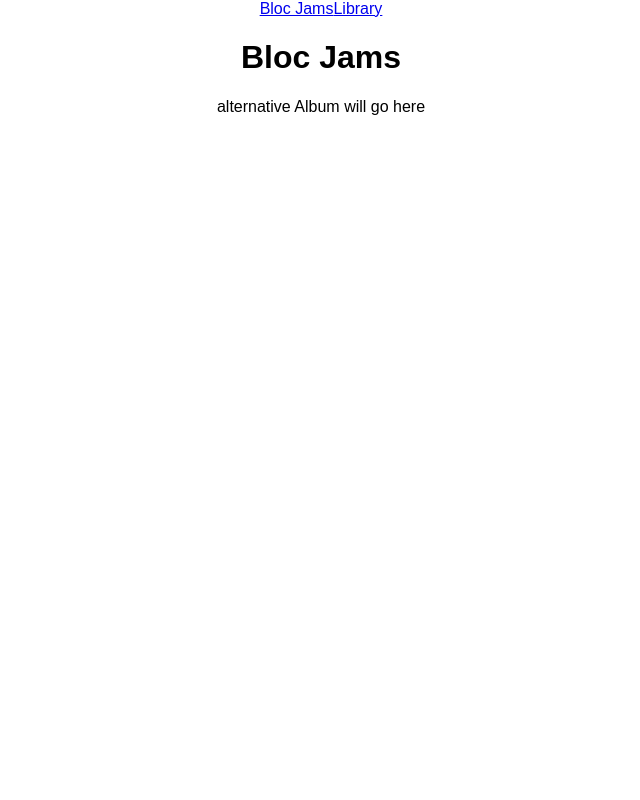
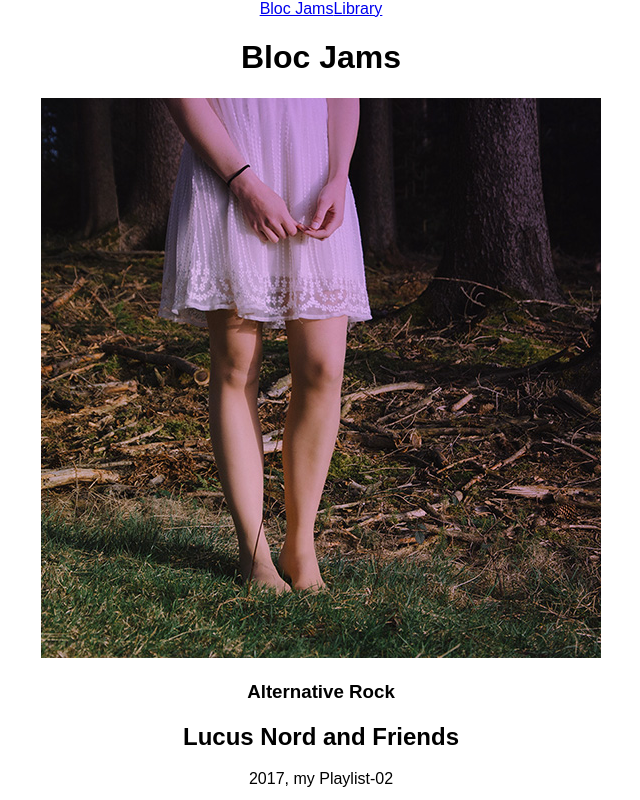
Before and after one commit to bakhumhlea/bloc-jams-react, a React (Create React App) app: page /album/alternative in a window 1280 px wide. Shown: the whole page, without its empty margins (319-959 px from the left). Built offline with nearby package versions, Linux system fonts and the light colour scheme.

Commit message:
6-components

```diff
--- a/src/components/Album.js
+++ b/src/components/Album.js
@@ -1,10 +1,35 @@
 import React, {Component} from 'react';
+import albumData from './../data/albums';
 
 class Album extends Component {
+  constructor(props) {
+    super(props);
+
+    const album = albumData.find( album => {
+      return album.slug === this.props.match.params.slug;
+    });
+    this.state = { album : album };
+  }
   render() {
     return (
       <section className="album">
-         {this.props.match.params.slug} Album will go here
+        <section id="album-info">
+          <img id="album-cover-art" src={this.state.album.albumCover}/>
+          <div className="album-details">
+            <h1 id="album-title">{this.state.album.title}</h1>
+            <h2 className="artist">{this.state.album.artist}</h2>
+            <div id="release-info">{this.state.album.releaseInfo}</div>
+          </div>
+        </section>
+        <table id="song-list">
+          <colgroup>
+            <col id="song-number-column" />
+            <col id="song-title-column" />
+            <col id="song-duration-column" />
+          </colgroup>
+          <tbody>
+          </tbody>
+        </table>
       </section>
     );
   }
--- a/src/components/Library.js
+++ b/src/components/Library.js
@@ -13,11 +13,10 @@
         {
           this.state.albums.map( (album, index) =>
             <Link to={`/album/${album.slug}`} key={index}>
-              {album.title}
               <img src={album.albumCover} alt={album.title} />
-               <div>{album.title}</div>
-               <div>{album.artist}</div>
-               <div>{album.songs.length} songs</div>
+                <div>{album.title}</div>
+                <div>{album.artist}</div>
+                <div>{album.songs.length} songs</div>
             </Link>
           )
         }
```
Lines whose indentation alone changed are shown as unchanged.
